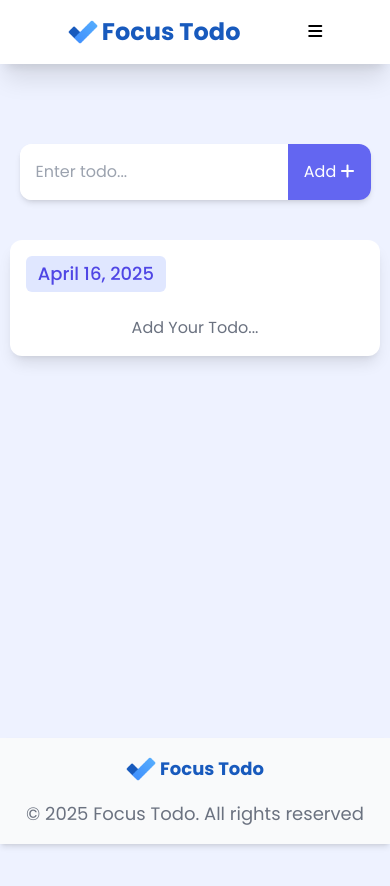
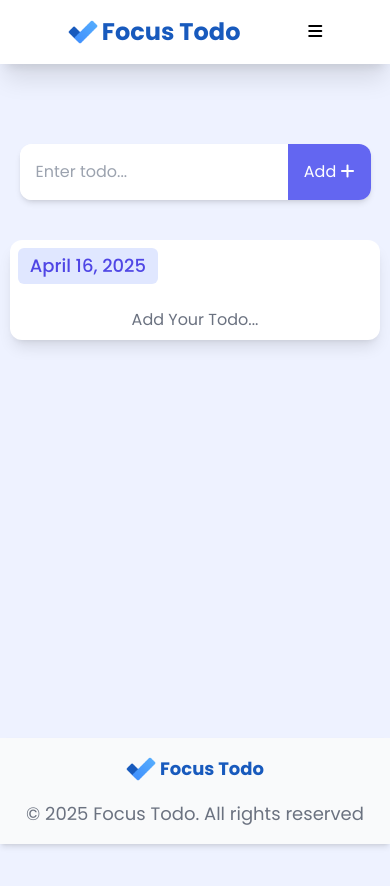
Before and after one commit to Nitheesh029/Todo-List, a React (Vite) app: page / in a window 390 px wide. Shown: the top 886 px of the page. Built offline with nearby package versions, Linux system fonts and the light colour scheme.

Commit message:
modify style of todo items

```diff
--- a/src/components/ManageTodo.jsx
+++ b/src/components/ManageTodo.jsx
@@ -62,7 +62,7 @@ const ManageTodo = () => {
     >
       <div className="flex w-full h-screen items-center flex-col">
         <TodoForm />
-        <div className="w-[95%] md:w-[500px] lg:w-[600px] xl:w-[700px] bg-white mt-10 max-h-[700px] rounded-xl shadow-lg p-4 flex flex-col gap-2">
+        <div className="w-[95%] md:w-[500px] lg:w-[600px] xl:w-[700px] bg-white mt-10 max-h-[700px] rounded-xl shadow-lg md:p-4 p-2 flex flex-col gap-2">
           <p className="text-gray-700 font-medium text-lg mb-4 flex items-center gap-2">
             <span className="bg-indigo-100 text-indigo-600 px-3 py-1 rounded-md">
               {currentDate}
```
